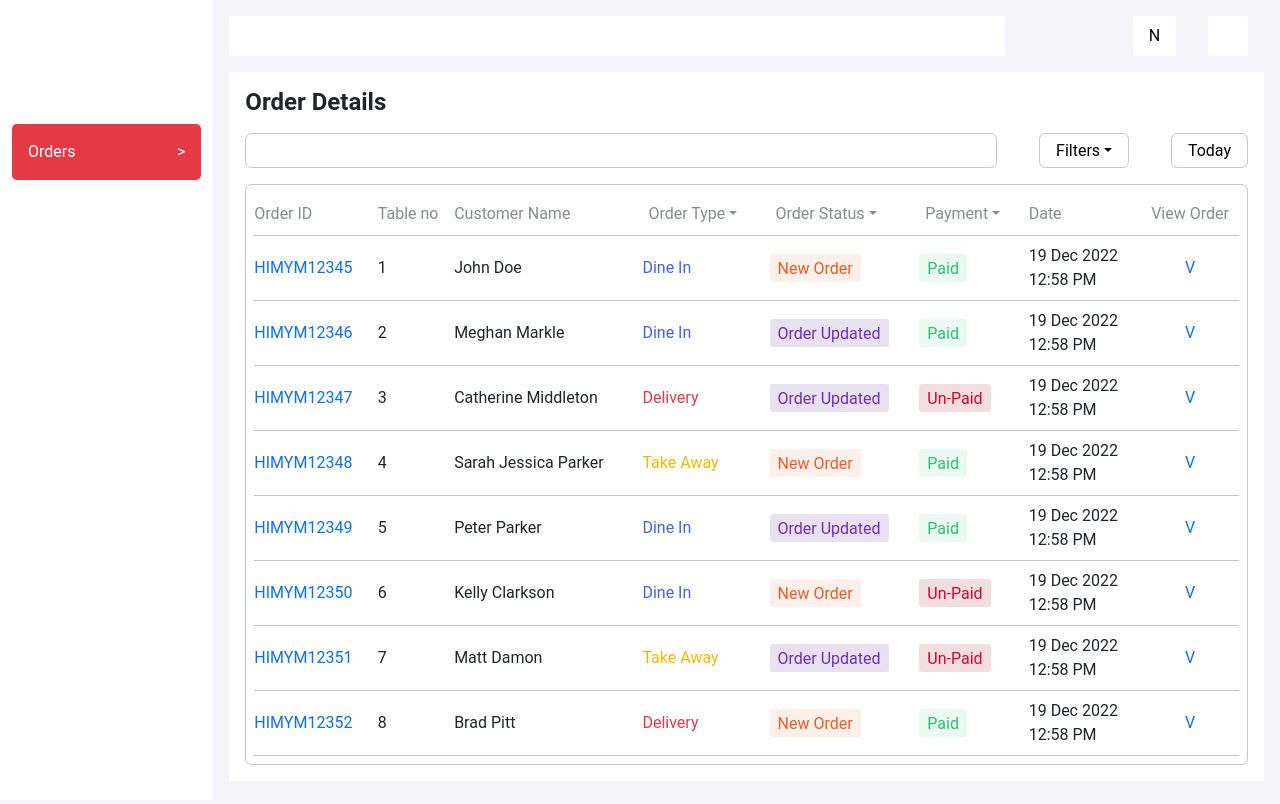
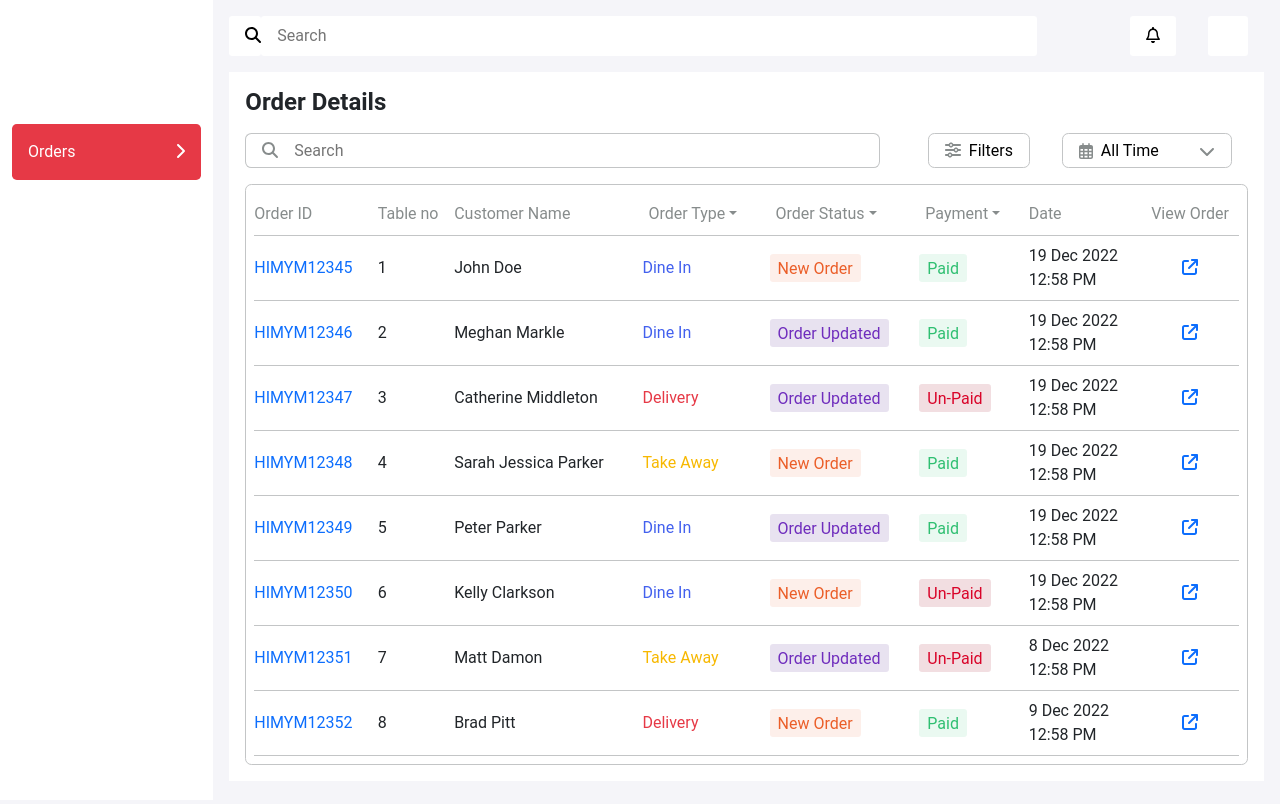
Before and after one commit to satyamrs00/greyfeathers, a React (Create React App) app: page / in a window 1280 px wide. Shown: the top 804 px of the page. Built offline with nearby package versions, Linux system fonts and the light colour scheme.

Commit message:
feat: icons , date filter

```diff
--- a/package.json
+++ b/package.json
@@ -3,6 +3,10 @@
   "version": "0.1.0",
   "private": true,
   "dependencies": {
+    "@fortawesome/fontawesome-svg-core": "^6.2.1",
+    "@fortawesome/free-regular-svg-icons": "^6.2.1",
+    "@fortawesome/free-solid-svg-icons": "^6.2.1",
+    "@fortawesome/react-fontawesome": "^0.2.0",
     "@popperjs/core": "^2.11.6",
     "@reduxjs/toolkit": "^1.9.1",
     "@testing-library/jest-dom": "^5.16.5",
--- a/src/App.js
+++ b/src/App.js
@@ -1,10 +1,13 @@
 import React from 'react';
 import { Component } from 'react';
 import './App.css';
-import { filterOrderStatus, filterOrderType, filterPayment } from './app/actions';
+import { filterOrderStatus, filterOrderType, filterPayment, filterDate } from './app/actions';
 import { connect } from 'react-redux';
 import Table from './components/table';
 import '../node_modules/bootstrap/dist/css/bootstrap.min.css';
+import { FontAwesomeIcon } from "@fortawesome/react-fontawesome";
+import { faChevronRight, faMagnifyingGlass } from '@fortawesome/free-solid-svg-icons';
+import { faBell } from '@fortawesome/free-regular-svg-icons';
 
 class App extends Component {
   render (){
@@ -13,7 +16,7 @@ class App extends Component {
         <div className='row g-4'>
           <div className='col-2 d-flex flex-column justify-content-evenly align-items-stretch' id='sidebar'>
             <div className='red'>
-              Orders <span className='float-end'>&gt;</span>
+              Orders <span className='float-end'><FontAwesomeIcon icon={faChevronRight} /></span>
             </div>
             <div></div>
             <div></div>
@@ -22,13 +25,14 @@ class App extends Component {
           </div>
           <div className='col-10 p-3'>
             <div id="topbar" className='d-flex justify-content-end'>
-              <input className='me-auto px-3 py-2' type="text" />
-              <button className='mx-3 px-3'>N</button>
+              <button className='ps-3 pe-0 flex-shrink-1'><FontAwesomeIcon icon={faMagnifyingGlass} /></button>
+              <input className='me-auto px-3 py-2' type="text" placeholder='Search' />
+              <button className='mx-3 px-3'><FontAwesomeIcon icon={faBell}/></button>
               <button className='mx-3 px-3'>&nbsp;&nbsp;</button>
             </div>
             <Table filters={this.props.filters} orders={this.props.orders}
               filterOrderStatus={this.props.filterOrderStatus} filterOrderType={this.props.filterOrderType}
-              filterPayment={this.props.filterPayment} />
+              filterPayment={this.props.filterPayment} filterDate={this.props.filterDate} />
           </div>
         </div>
       </div>
@@ -48,6 +52,7 @@ const matchDispatchToProps = (dispatch) => {
     filterOrderStatus: (status) => dispatch(filterOrderStatus(status)),
     filterOrderType: (type) => dispatch(filterOrderType(type)),
     filterPayment: (payment) => dispatch(filterPayment(payment)),
+    filterDate: (date) => dispatch(filterDate(date)),
   }
 }
 
--- a/src/app/actions.js
+++ b/src/app/actions.js
@@ -1,6 +1,7 @@
 export const FILTER_ORDER_STATUS = 'FILTER_ORDER_STATUS';
 export const FILTER_ORDER_TYPE = 'FILTER_ORDER_TYPE';
 export const FILTER_PAYMENT = 'FILTER_PAYMENT';
+export const FILTER_DATE = 'FILTER_DATE';
 
 export const filterOrderStatus = (order_status) => {
     return {
@@ -22,3 +23,9 @@ export const filterPayment = (payment) => {
         payment
     };
 }
+export const filterDate = (date) => {
+    return {
+        type: FILTER_DATE,
+        date
+    };
+}
--- a/src/app/store.js
+++ b/src/app/store.js
@@ -1,23 +1,23 @@
 import { configureStore } from '@reduxjs/toolkit';
-import { FILTER_ORDER_STATUS, FILTER_ORDER_TYPE, FILTER_PAYMENT } from './actions';
+import { FILTER_ORDER_STATUS, FILTER_ORDER_TYPE, FILTER_PAYMENT, FILTER_DATE } from './actions';
 import orders from '../data/orders.json';
 
 const initialFilters = {
   order_status: [],
   order_type: [],
-  payment: []
+  payment: [],
+  date: "All Time",
 }
 const filtersReducer = (state = initialFilters, action) => {
   switch (action.type){
     case FILTER_ORDER_STATUS:
-      console.log(Object.assign({}, state, {order_status: state.order_status.includes(action.order_status) ? state.order_status.filter((item) => item !== action.order_status) : state.order_status.concat(action.order_status)}));
       return Object.assign({}, state, {order_status: state.order_status.includes(action.order_status) ? state.order_status.filter((item) => item !== action.order_status) : state.order_status.concat(action.order_status)});
     case FILTER_ORDER_TYPE:
-      console.log(Object.assign({}, state, {order_type: state.order_type.includes(action.order_type) ? state.order_type.filter((item) => item !== action.order_type) : state.order_type.concat(action.order_type)}));
       return Object.assign({}, state, {order_type: state.order_type.includes(action.order_type) ? state.order_type.filter((item) => item !== action.order_type) : state.order_type.concat(action.order_type)});
     case FILTER_PAYMENT:
-      console.log(Object.assign({}, state, {payment: state.payment.includes(action.payment) ? state.payment.filter((item) => item !== action.payment) : state.payment.concat(action.payment)}));
       return Object.assign({}, state, {payment: state.payment.includes(action.payment) ? state.payment.filter((item) => item !== action.payment) : state.payment.concat(action.payment)});
+    case FILTER_DATE:
+      return Object.assign({}, state, {date: action.date});
     default:
       return state;
   }
--- a/src/components/table.css
+++ b/src/components/table.css
@@ -8,6 +8,17 @@
     color: black;
     padding: .3rem 1rem;
     border-radius: 0.4rem;
+}
+#tabletop > input {
+    border-top-left-radius: 0px;
+    border-bottom-left-radius: 0px;
+    border-left: none;
+    width: 60%;
+}
+#mg {
+    border-top-right-radius: 0px!important;
+    border-bottom-right-radius: 0px!important;
+    border-right: none!important;
 }
 #table-wrapper {
     border: 1px solid #C3C5C6;
@@ -64,3 +75,12 @@ td > span, #order-status label, #payment label {
     color: #D90429;
     background-color: #F2DEE1;
 }
+#filters-toggle::after {
+    display: none;
+}
+#filter-date::after {
+    display: none;
+}
+#tabletop svg{
+    color: #878C8C;
+}
--- a/src/components/table.js
+++ b/src/components/table.js
@@ -3,6 +3,10 @@ import '../../node_modules/bootstrap/dist/css/bootstrap.min.css';
 import '@popperjs/core';
 import 'bootstrap';
 import './table.css';
+import { FontAwesomeIcon } from "@fortawesome/react-fontawesome";
+import { faMagnifyingGlass, faSliders, faArrowUpRightFromSquare, faChevronDown } from '@fortawesome/free-solid-svg-icons';
+import { faCalendarDays } from "@fortawesome/free-regular-svg-icons";
+
 
 export default class Table extends Component {
     constructor(props) {
@@ -10,6 +14,7 @@ export default class Table extends Component {
         this.handleOrderStatusChange = this.handleOrderStatusChange.bind(this);
         this.handleOrderTypeChange = this.handleOrderTypeChange.bind(this);
         this.handlePaymentChange = this.handlePaymentChange.bind(this);
+        this.handleDateChange = this.handleDateChange.bind(this);
     }
 
     handleOrderStatusChange = (event) => {
@@ -20,6 +25,9 @@ export default class Table extends Component {
     }
     handlePaymentChange = (event) => {
         this.props.filterPayment(event.target.value);
+    }
+    handleDateChange = (event) => {
+        this.props.filterDate(event.target.value);
     }
 
     render() {
@@ -41,14 +49,36 @@ export default class Table extends Component {
             }
             return true;
         })
+        orders = orders.filter((order) => {
+            if (this.props.filters.date.length > 0) {
+                const date = new Date(order.datetime);
+                const datestr = `${date.getFullYear()}-${date.getMonth() + 1}-${date.getDate()}`
+                const filter = new Date();
+                switch (this.props.filters.date) {
+                    case 'Today':
+                        break;
+                    case 'Yesterday':
+                        filter.setDate(filter.getDate() - 1);
+                        break;
+                    case 'All Time':
+                        return true;
+                    default:
+                        return true;
+                }
+                return datestr === `${filter.getFullYear()}-${filter.getMonth() + 1}-${filter.getDate()}`;
+            }
+            return true;
+        })
         return (
             <div id="tablediv" className="my-3 p-3">
                 <h4 className="fw-bold">Order Details</h4>
-                <div id="tabletop" className="d-flex justify-content-between my-3">
-                    <input type="text" className="w-75" />
-                    <div className="dropdown">
-                        <button className=" dropdown-toggle" data-bs-toggle="dropdown" aria-expanded="false">
-                            Filters
+                <div id="tabletop" className="d-flex justify-content-evenly my-3">
+                    <button className="flex-shrink-1 pe-0" id="mg"><FontAwesomeIcon icon={faMagnifyingGlass} /></button>
+                    <input type="text" className="me-auto" placeholder="Search" />
+                    <div className="dropdown mx-3 ms-5">
+                        <button className=" dropdown-toggle" data-bs-toggle="dropdown" aria-expanded="false" id="filters-toggle">
+                            <FontAwesomeIcon icon={faSliders} />
+                            &nbsp;&nbsp;Filters
                         </button>
                         <div className="dropdown-menu p-3">
                             <div>
@@ -90,7 +120,20 @@ export default class Table extends Component {
                             </div>
                         </div>
                     </div>
-                    <button className="">Today</button>
+                    <div className="dropdown mx-3 flex-grow-1">
+                        <button className="dropdown-toggle w-100 text-start d-flex align-items-center" data-bs-toggle="dropdown" aria-expanded="false" id="filter-date">
+                            <FontAwesomeIcon icon={faCalendarDays} />
+                            &nbsp;&nbsp;{this.props.filters.date}
+                            <FontAwesomeIcon className="ms-auto" icon={faChevronDown}/>
+                        </button>
+                        <div className="dropdown-menu p-3">
+                            <div>
+                                <button className="dropdown-item" value='Today' onClick={this.handleDateChange}>Today</button>
+                                <button className="dropdown-item" value='Yesterday' onClick={this.handleDateChange}>Yesterday</button>
+                                <button className="dropdown-item" value='All Time' onClick={this.handleDateChange}>All Time</button>
+                            </div>
+                        </div>
+                    </div>
                 </div>
                 <div className="p-2" id="table-wrapper">
                     <table className="w-100">
@@ -172,7 +215,7 @@ export default class Table extends Component {
                                         <td><span className={order.order_status}>{order.order_status}</span></td>
                                         <td><span className={order.payment}>{order.payment}</span></td>
                                         <td>{d.toLocaleString('en-IN', date_options)}<br />{d.toLocaleString('en-IN', time_options).toUpperCase()}</td>
-                                        <td className="text-center"><a href="#">V</a></td>
+                                        <td className="text-center"><a href="#"><FontAwesomeIcon icon={faArrowUpRightFromSquare} /></a></td>
                                     </tr>
                                 )
                             })}
--- a/src/data/orders.json
+++ b/src/data/orders.json
@@ -60,7 +60,7 @@
         "order_status": "Order Updated",
         "order_type": "Take Away",
         "payment": "Un-Paid",
-        "datetime": "2022-12-19T12:58:27+00:00"
+        "datetime": "2022-12-08T12:58:27+00:00"
     },
     {
         "id": "HIMYM12352",
@@ -69,6 +69,6 @@
         "order_status": "New Order",
         "order_type": "Delivery",
         "payment": "Paid",
-        "datetime": "2022-12-19T12:58:27+00:00"
+        "datetime": "2022-12-09T12:58:27+00:00"
     }
 ]
```
Also changed, not shown: 1 other file (tests, documents, lock files or other folders).
